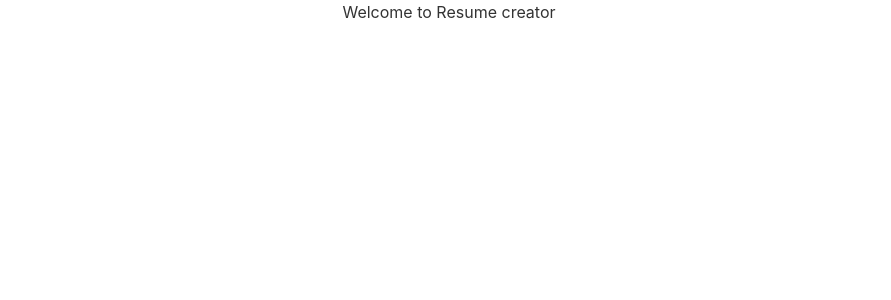
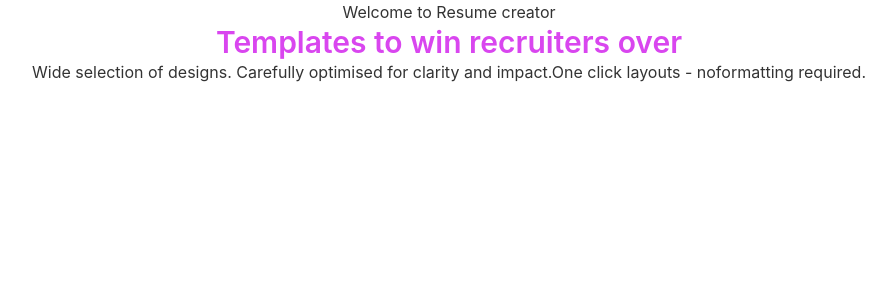
Before and after one commit to razumolla/resume-creator-client, a React (Create React App) app: page / in a window 1280 px wide. Shown: the top 300 px of the page, without its empty margins (191-1082 px from the left). Built offline with nearby package versions, Linux system fonts and the light colour scheme.

Commit message:
first commit

```diff
--- a/src/App.js
+++ b/src/App.js
@@ -1,10 +1,11 @@
 import './App.css';
+import Template from './Pages/Home/Template';
 
 function App() {
   return (
     <div className="App">
       <h1>Welcome to Resume creator</h1>
-
+      <Template></Template>
     </div>
   );
 }
--- /dev/null
+++ b/src/Pages/Home/Template.js
@@ -0,0 +1,12 @@
+import React from 'react';
+
+const Template = () => {
+    return (
+        <div className='text-center'>
+            <h2 className='text-3xl font-semibold text-fuchsia-500'>Templates to win recruiters over</h2>
+            <p>Wide selection of designs. Carefully optimised for clarity and impact.One click layouts - noformatting required.</p>
+        </div>
+    );
+};
+
+export default Template;
```
Also changed, not shown: 1 other file (tests, documents, lock files or other folders).
